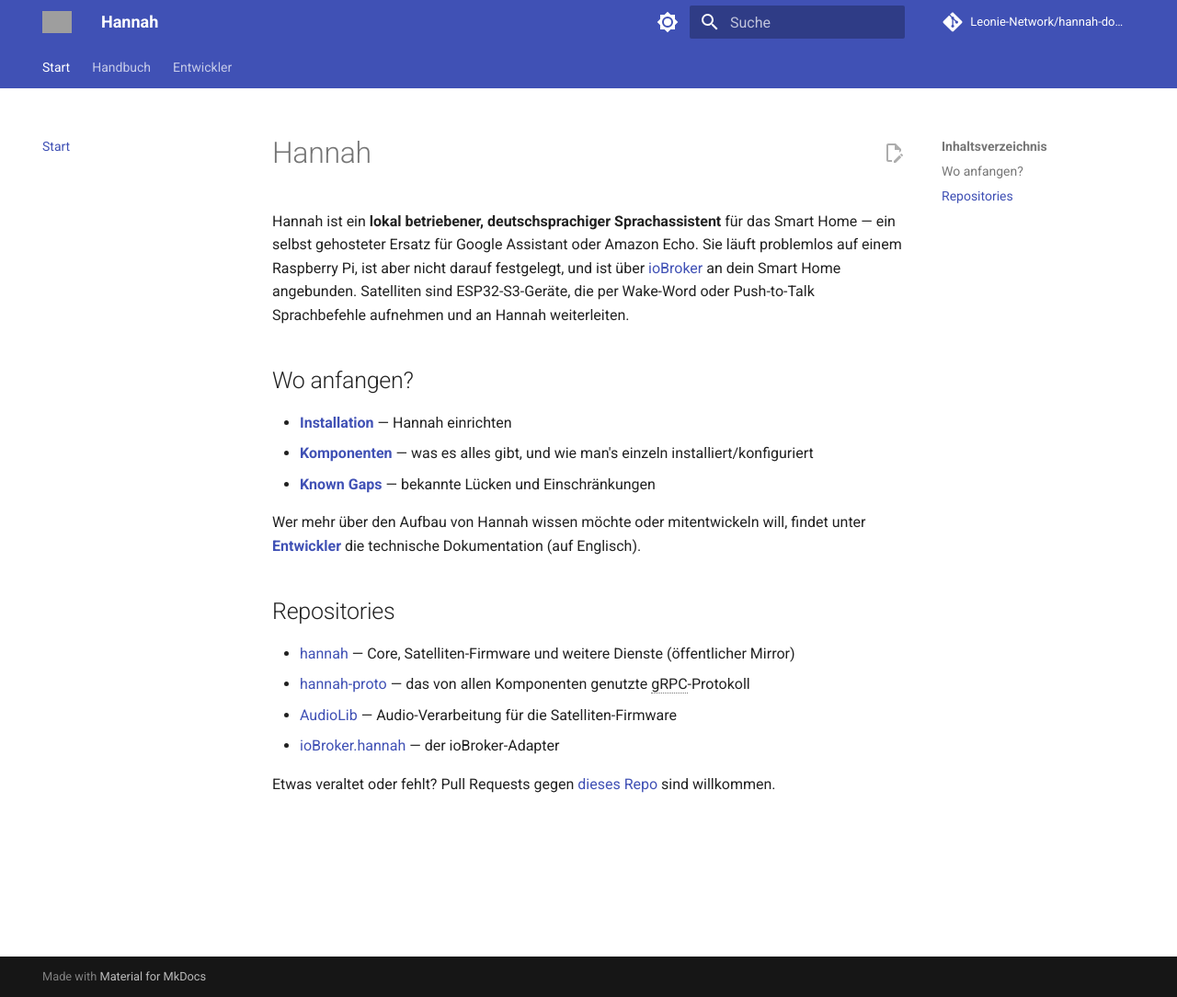
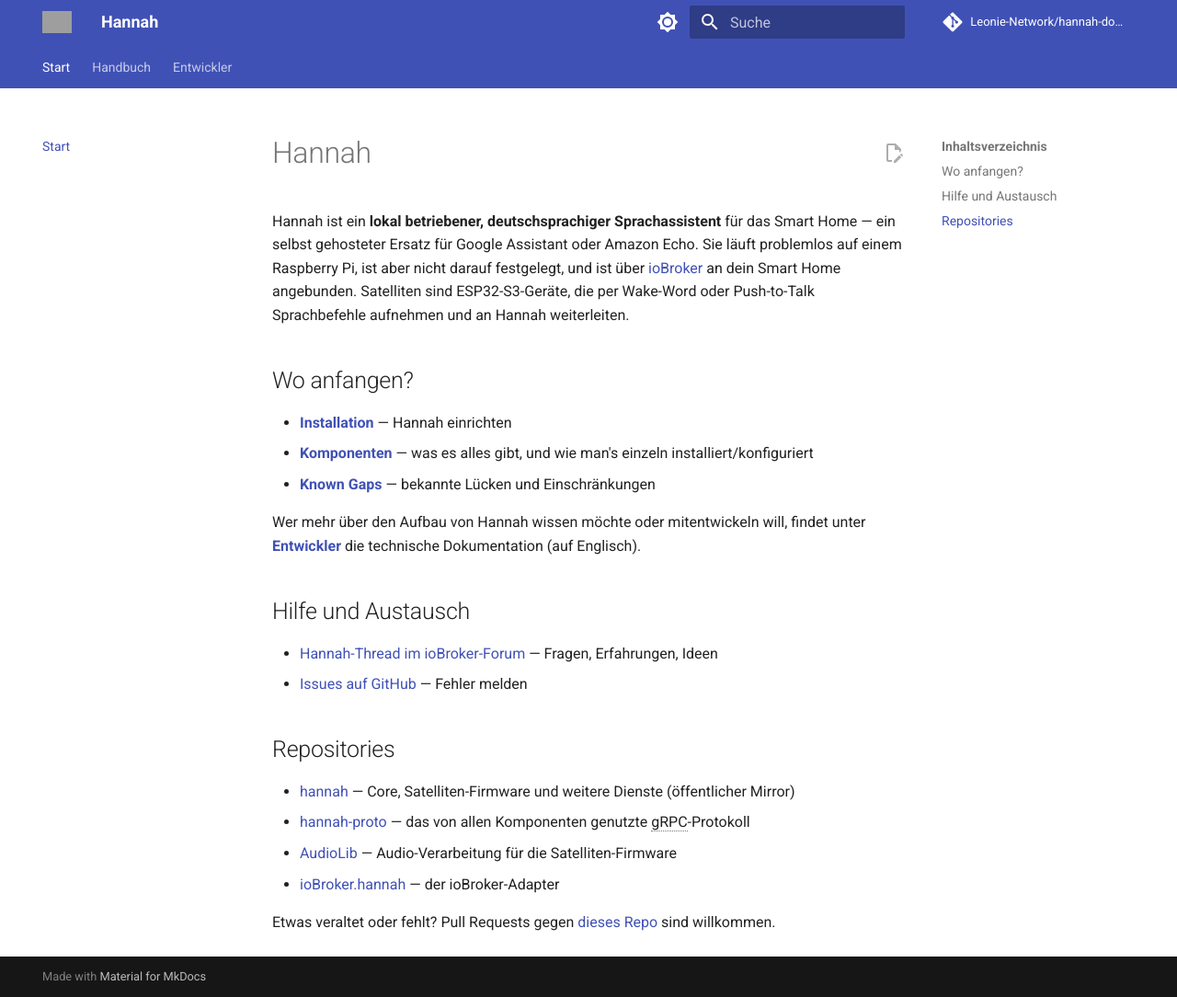
Before and after one commit to Leonie-Network/hannah-docs, an MkDocs documentation site: the page built from docs/index.md, in a window 1280 px wide and 1084 px high. Shown: the whole window at 92% size. Built offline with MkDocs 1.6.1 and Material for MkDocs 9.7.7, drawn with Linux system fonts in a browser that asks for light colours; comment, search, counter and statistics services are not loaded; grey boxes are pictures that could not be loaded.

Commit message:
docs: add help section with forum thread and GitHub issues
Co-Authored-By: Claude Opus 5.5 <noreply@anthropic.com>

```diff
--- a/docs/index.md
+++ b/docs/index.md
@@ -15,6 +15,11 @@ Sprachbefehle aufnehmen und an Hannah weiterleiten.
 Wer mehr über den Aufbau von Hannah wissen möchte oder mitentwickeln will, findet unter
 **[Entwickler](architecture/overview.md)** die technische Dokumentation (auf Englisch).
 
+## Hilfe und Austausch
+
+- [Hannah-Thread im ioBroker-Forum](https://forum.iobroker.net/topic/84378/hannah-open-source-smart-home-sprachassistentin) — Fragen, Erfahrungen, Ideen
+- [Issues auf GitHub](https://github.com/NurPech/hannah/issues) — Fehler melden
+
 ## Repositories
 
 - [hannah](https://github.com/NurPech/hannah) — Core, Satelliten-Firmware und weitere Dienste (öffentlicher Mirror)
```
